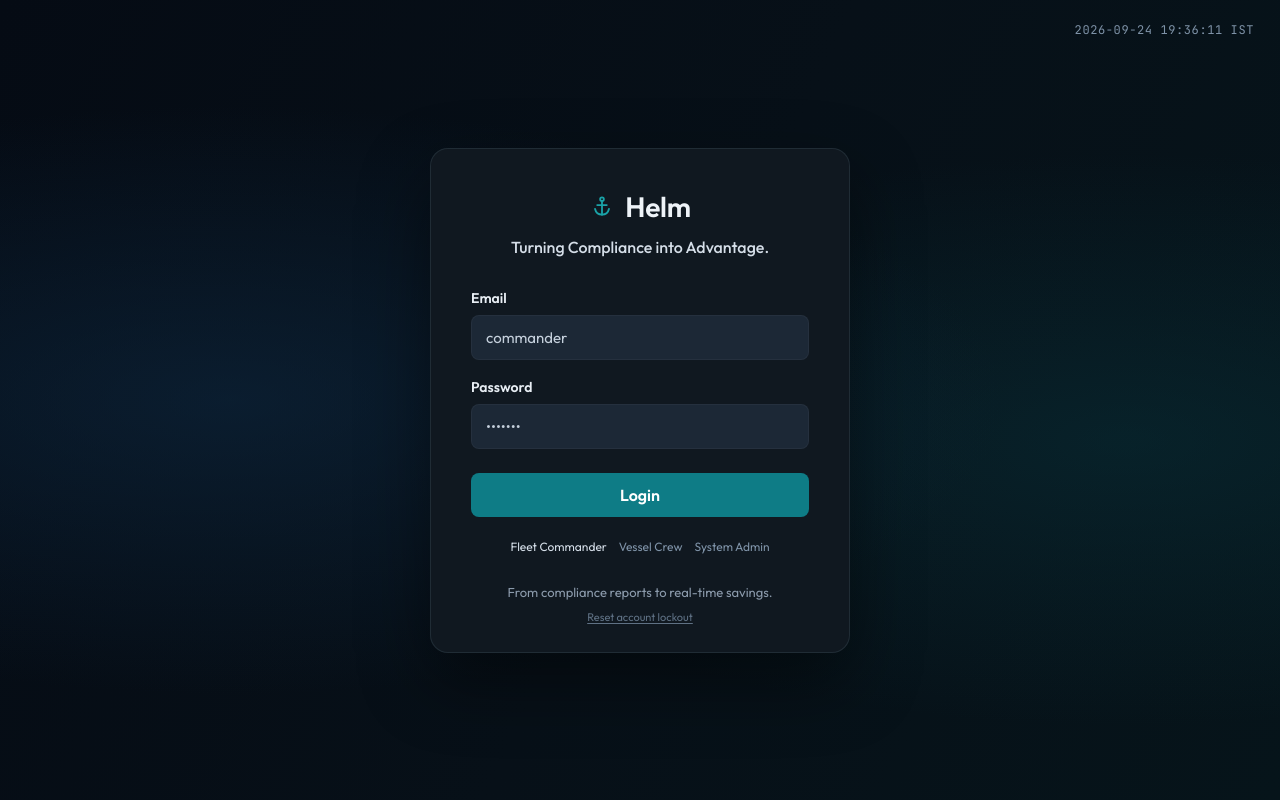
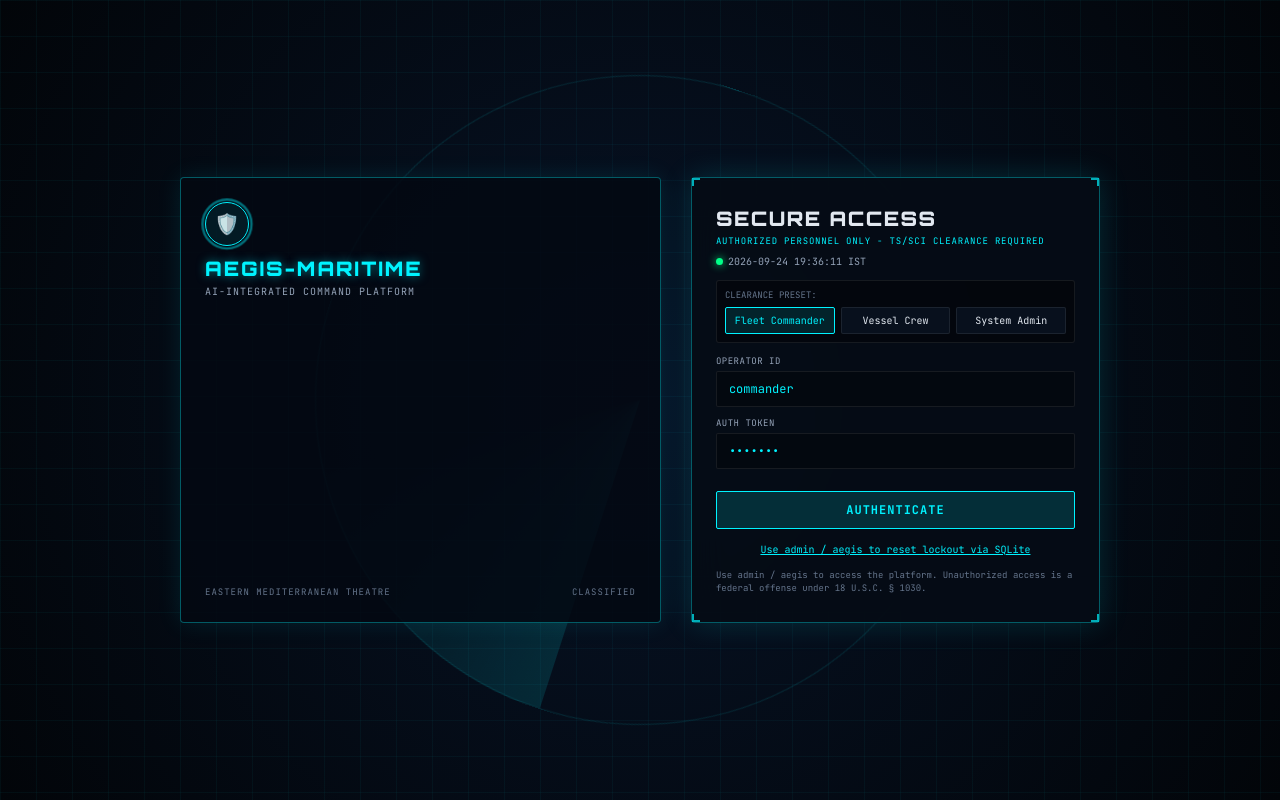
Before and after one commit to srivastavakhushi/AI_Swarm-Intelligence, a FastAPI app: page / in a window 1280 px wide. Run offline with FastAPI, Linux system fonts and the light colour scheme; parts of the project's set-up code (start-up, migrations or seed data) failed here and were passed over.

Commit message:
Remove the login boot log and show Indian Standard Time.
The circled terminal stream is gone from the secure-access screen. The live clock uses Asia/Kolkata, so a 14:00 UTC reading displays as 19:30 IST.

Co-authored-by: Khushi Srivastava <srivastavakhushi@users.noreply.github.com>

```diff
--- a/static/css/style.css
+++ b/static/css/style.css
@@ -105,151 +105,111 @@ html, body {
 .pill-dot.cyan { background: var(--neon-cyan); box-shadow: 0 0 6px var(--neon-cyan); }
 
 /* ==========================================================================
-   1. LOGIN — dark centered card (Helm reference, app palette)
+   1. LOGIN OVERLAY (boot sequence log removed)
    ========================================================================== */
 .login-overlay {
   position: fixed;
   top: 0; left: 0; width: 100vw; height: 100vh;
   z-index: 9999;
-  background:
-    radial-gradient(ellipse at 18% 50%, rgba(14, 42, 68, 0.55) 0%, transparent 52%),
-    radial-gradient(ellipse at 88% 55%, rgba(10, 62, 72, 0.35) 0%, transparent 46%),
-    linear-gradient(115deg, #050b14 0%, #071018 52%, #06141a 100%);
+  background: radial-gradient(circle at center, #071326 0%, #020509 100%);
   display: flex; align-items: center; justify-content: center;
-  font-family: var(--font-body);
 }
-.login-ist-clock {
-  position: absolute;
-  top: 22px;
-  right: 26px;
-  font-family: var(--font-mono);
-  font-size: 12px;
-  letter-spacing: 0.6px;
-  color: #7f93a8;
+.login-grid-bg {
+  position: absolute; top: 0; left: 0; width: 100%; height: 100%;
+  background-image:
+    linear-gradient(rgba(0, 243, 255, 0.04) 1px, transparent 1px),
+    linear-gradient(90deg, rgba(0, 243, 255, 0.04) 1px, transparent 1px);
+  background-size: 36px 36px;
+  pointer-events: none;
 }
-.login-card {
-  width: 420px;
-  max-width: calc(100vw - 32px);
-  background: #101820;
-  border: 1px solid rgba(148, 184, 200, 0.12);
-  border-radius: 18px;
-  padding: 44px 40px 28px;
-  box-shadow: 0 28px 70px rgba(0, 0, 0, 0.45);
-  color: #e8eef4;
+.login-radar-sweep {
+  position: absolute; width: 650px; height: 650px; border-radius: 50%;
+  border: 1px solid rgba(0, 243, 255, 0.12);
+  background: conic-gradient(from 0deg, rgba(0, 243, 255, 0.12), transparent 60deg);
+  animation: radarRotate 12s linear infinite; pointer-events: none;
 }
-.login-brand {
-  display: flex;
-  align-items: center;
-  justify-content: center;
-  gap: 10px;
-  color: #1aa3a8;
+@keyframes radarRotate {
+  from { transform: rotate(0deg); }
+  to { transform: rotate(360deg); }
 }
-.login-anchor { display: flex; align-items: center; }
-.login-wordmark {
-  font-family: var(--font-body);
-  font-size: 28px;
-  font-weight: 600;
-  letter-spacing: -0.3px;
-  color: #eef3f8;
-  line-height: 1;
+
+.sci-fi-login-split-container {
+  position: relative; width: 920px; max-width: 95vw;
+  display: flex; gap: 30px; z-index: 10; align-items: stretch;
 }
-.login-tagline {
-  text-align: center;
-  margin-top: 16px;
-  font-size: 16px;
-  font-weight: 500;
-  color: #d5dee8;
+
+.login-left-terminal-panel {
+  flex: 1.2; display: flex; flex-direction: column; justify-content: space-between;
+  background: rgba(4, 9, 18, 0.85); border: 1px solid var(--border-cyan);
+  padding: 24px; border-radius: 4px; box-shadow: 0 0 25px rgba(0, 243, 255, 0.1);
 }
-.login-form {
-  display: flex;
-  flex-direction: column;
-  gap: 18px;
-  margin-top: 32px;
+.terminal-brand-header { margin-bottom: 16px; }
+.cyber-emblem {
+  position: relative; width: 44px; height: 44px; margin-bottom: 10px;
+  display: flex; align-items: center; justify-content: center;
+  background: rgba(0, 243, 255, 0.08); border: 1px solid var(--neon-cyan); border-radius: 50%;
 }
-.login-field label {
-  display: block;
-  font-size: 14px;
-  font-weight: 600;
-  color: #e8eef4;
-  margin-bottom: 8px;
+.emblem-symbol { font-size: 20px; }
+.pulse-ring {
+  position: absolute; width: 100%; height: 100%; border-radius: 50%;
+  border: 2px solid var(--neon-cyan); animation: pulseScale 2s ease-out infinite;
 }
-.login-field input {
-  width: 100%;
-  background: #1c2836;
-  border: 1px solid rgba(255, 255, 255, 0.04);
-  border-radius: 8px;
-  outline: none;
-  color: #c5d0dc;
-  font-family: var(--font-body);
-  font-size: 15px;
-  padding: 12px 14px;
-  transition: border-color 0.15s ease, box-shadow 0.15s ease;
+@keyframes pulseScale {
+  0% { transform: scale(1); opacity: 0.8; }
+  100% { transform: scale(1.5); opacity: 0; }
 }
-.login-field input::placeholder { color: #6d7d8e; }
-.login-field input:focus {
-  border-color: rgba(26, 163, 168, 0.7);
-  box-shadow: 0 0 0 3px rgba(26, 163, 168, 0.16);
+.login-title {
+  font-family: var(--font-title); font-size: 20px; font-weight: 900;
+  letter-spacing: 2px; color: var(--neon-cyan); text-shadow: 0 0 10px rgba(0, 243, 255, 0.5);
 }
+.login-subtitle { font-size: 10px; color: var(--text-dim); margin-top: 4px; letter-spacing: 1px; }
+.terminal-footer-meta {
+  display: flex; justify-content: space-between; font-size: 9px; color: var(--text-muted); letter-spacing: 1px;
+  margin-top: 28px;
+}
+
+.login-right-form-panel {
+  flex: 1; position: relative; background: rgba(6, 12, 22, 0.94);
+  backdrop-filter: blur(16px); border: 1px solid var(--border-cyan);
+  padding: 28px 24px; border-radius: 4px; display: flex; flex-direction: column; justify-content: center;
+  box-shadow: 0 0 30px rgba(0, 243, 255, 0.15);
+}
+.secure-access-title {
+  font-family: var(--font-title); font-size: 20px; font-weight: 900;
+  letter-spacing: 1.5px; color: var(--text-main); text-transform: uppercase;
+}
+.clearance-req-lbl { font-size: 9px; color: var(--neon-cyan); letter-spacing: 0.8px; margin-top: 4px; }
+.access-timestamp { font-size: 10px; color: var(--text-dim); margin-top: 8px; display: flex; align-items: center; }
+
+.role-preset-box {
+  background: rgba(0, 0, 0, 0.4); border: 1px solid var(--border-dim); padding: 8px; border-radius: 3px;
+}
+.preset-label { font-size: 9px; color: var(--text-muted); margin-bottom: 6px; }
+.role-presets { display: grid; grid-template-columns: repeat(3, 1fr); gap: 6px; }
+.preset-btn {
+  background: rgba(12, 22, 38, 0.7); border: 1px solid var(--border-dim);
+  color: var(--text-main); padding: 6px 4px; border-radius: 2px; cursor: pointer;
+  font-family: var(--font-mono); font-size: 10px; text-align: center; transition: all 0.2s ease;
+}
+.preset-btn.active, .preset-btn:hover {
+  border-color: var(--neon-cyan); background: rgba(0, 243, 255, 0.12); color: var(--neon-cyan);
+}
+
+.login-form { display: flex; flex-direction: column; gap: 10px; }
+.cyber-input-group label { display: block; font-size: 9px; color: var(--text-dim); margin-bottom: 4px; letter-spacing: 0.5px; }
+.input-wrapper input {
+  width: 100%; background: rgba(4, 8, 15, 0.9); border: 1px solid var(--border-dim);
+  border-radius: 2px; outline: none; color: var(--neon-cyan); font-family: var(--font-mono);
+  font-size: 12px; padding: 9px 12px; transition: all 0.2s;
+}
+.input-wrapper input:focus { border-color: var(--neon-cyan); box-shadow: 0 0 10px rgba(0, 243, 255, 0.25); }
 .login-error-banner {
   background: rgba(255, 30, 67, 0.12);
   color: #ff9aab;
-  border-radius: 8px;
-  padding: 8px 12px;
-  font-size: 13px;
-  line-height: 1.4;
+  border-radius: 2px;
+  padding: 6px 8px;
+  font-size: 10px;
 }
-.login-submit {
-  width: 100%;
-  margin-top: 6px;
-  background: #0e7c86;
-  color: #ffffff;
-  border: none;
-  border-radius: 8px;
-  padding: 12px 16px;
-  font-family: var(--font-body);
-  font-size: 16px;
-  font-weight: 600;
-  cursor: pointer;
-  transition: background 0.15s ease;
-}
-.login-submit:hover { background: #14919c; }
-.login-submit:active { background: #0c6c75; }
-.login-roles {
-  display: flex;
-  justify-content: center;
-  gap: 8px;
-  margin-top: 18px;
-}
-.preset-btn {
-  background: transparent;
-  border: none;
-  color: #7f93a8;
-  padding: 4px 2px;
-  cursor: pointer;
-  font-family: var(--font-body);
-  font-size: 12px;
-  transition: color 0.15s ease;
-}
-.preset-btn.active, .preset-btn:hover { color: #d5dee8; }
-.login-footnote {
-  text-align: center;
-  margin-top: 26px;
-  color: #8b9aab;
-  font-size: 13px;
-}
-.login-unlock {
-  display: block;
-  margin: 10px auto 0;
-  background: none;
-  border: none;
-  color: #5f7184;
-  font-family: var(--font-body);
-  font-size: 11px;
-  cursor: pointer;
-  text-decoration: underline;
-  text-underline-offset: 2px;
-}
-.login-unlock:hover { color: #8b9aab; }
 
 .cyber-btn {
   position: relative; background: rgba(0, 243, 255, 0.15); border: 1px solid var(--neon-cyan);
--- a/templates/index.html
+++ b/templates/index.html
@@ -20,50 +20,86 @@
 <body class="aegis-hud-theme">
 
   <!-- ================================================================= -->
-  <!-- 1. LOGIN — dark card matching the Helm reference layout          -->
+  <!-- 1. SCI-FI AUTHENTICATION PORTAL (boot log removed)               -->
   <!-- ================================================================= -->
   <div id="login-overlay" class="login-overlay">
-    <div class="login-ist-clock" id="login-live-time">— IST</div>
+    <div class="login-grid-bg"></div>
+    <div class="login-radar-sweep"></div>
 
-    <div class="login-card">
-      <div class="login-brand">
-        <span class="login-anchor" aria-hidden="true">
-          <svg viewBox="0 0 24 24" width="26" height="26" fill="none" stroke="currentColor" stroke-width="1.7" stroke-linecap="round" stroke-linejoin="round">
-            <circle cx="12" cy="4.8" r="1.7"></circle>
-            <path d="M12 6.8V19"></path>
-            <path d="M7.6 10.2h8.8"></path>
-            <path d="M12 19c-3.6 0-5.8-2.4-6.4-5.2"></path>
-            <path d="M12 19c3.6 0 5.8-2.4 6.4-5.2"></path>
-          </svg>
-        </span>
-        <span class="login-wordmark">Helm</span>
+    <div class="sci-fi-login-split-container">
+      <div class="login-left-terminal-panel">
+        <div class="terminal-brand-header">
+          <div class="cyber-emblem">
+            <div class="pulse-ring"></div>
+            <span class="emblem-symbol">🛡️</span>
           </div>
-      <p class="login-tagline">Turning Compliance into Advantage.</p>
-
-      <form id="login-form" class="login-form">
-        <div class="login-field">
-          <label for="login-username">Email</label>
-          <input type="text" id="login-username" value="commander" required placeholder="captain@maritime.com" autocomplete="username">
+          <h1 class="login-title">AEGIS-MARITIME</h1>
+          <p class="login-subtitle">AI-INTEGRATED COMMAND PLATFORM</p>
         </div>
 
-        <div class="login-field">
-          <label for="login-password">Password</label>
-          <input type="password" id="login-password" value="test123" required placeholder="Enter password" autocomplete="current-password">
+        <div class="terminal-footer-meta">
+          <span>EASTERN MEDITERRANEAN THEATRE</span>
+          <span>CLASSIFIED</span>
+        </div>
+      </div>
+
+      <div class="login-right-form-panel">
+        <div class="hud-corner top-left"></div>
+        <div class="hud-corner top-right"></div>
+        <div class="hud-corner bottom-left"></div>
+        <div class="hud-corner bottom-right"></div>
+
+        <div class="secure-access-box">
+          <h2 class="secure-access-title">SECURE ACCESS</h2>
+          <div class="clearance-req-lbl">AUTHORIZED PERSONNEL ONLY - TS/SCI CLEARANCE REQUIRED</div>
+          <div class="access-timestamp"><span class="ind-dot active"></span> <span id="login-live-time">— IST</span></div>
+
+          <div class="role-preset-box mt-3">
+            <div class="preset-label">CLEARANCE PRESET:</div>
+            <div class="role-presets">
+              <button type="button" class="preset-btn active" data-user="commander" data-pwd="test123">
+                <span class="preset-role">Fleet Commander</span>
+              </button>
+              <button type="button" class="preset-btn" data-user="crew" data-pwd="test123">
+                <span class="preset-role">Vessel Crew</span>
+              </button>
+              <button type="button" class="preset-btn" data-user="admin" data-pwd="test123">
+                <span class="preset-role">System Admin</span>
+              </button>
+            </div>
+          </div>
+
+          <form id="login-form" class="login-form mt-3">
+            <div class="cyber-input-group">
+              <label for="login-username">OPERATOR ID</label>
+              <div class="input-wrapper">
+                <input type="text" id="login-username" value="commander" required placeholder="Enter operator ID" autocomplete="off">
+              </div>
+            </div>
+
+            <div class="cyber-input-group">
+              <label for="login-password">AUTH TOKEN</label>
+              <div class="input-wrapper">
+                <input type="password" id="login-password" value="test123" required placeholder="Enter auth token">
+              </div>
             </div>
 
             <div id="login-error-banner" class="login-error-banner hidden"></div>
 
-        <button type="submit" id="btn-login-submit" class="login-submit">Login</button>
+            <button type="submit" id="btn-login-submit" class="cyber-btn primary-cyber-btn full-width mt-3">
+              <span class="cyber-btn-text">AUTHENTICATE</span>
+            </button>
           </form>
 
-      <div class="login-roles" aria-label="Demo accounts">
-        <button type="button" class="preset-btn active" data-user="commander" data-pwd="test123">Fleet Commander</button>
-        <button type="button" class="preset-btn" data-user="crew" data-pwd="test123">Vessel Crew</button>
-        <button type="button" class="preset-btn" data-user="admin" data-pwd="test123">System Admin</button>
+          <div class="lockout-recovery-box mt-3 text-center">
+            <button id="btn-login-unlock" type="button" class="text-btn text-cyan text-xs">Use admin / aegis to reset lockout via SQLite</button>
           </div>
 
-      <p class="login-footnote">From compliance reports to real-time savings.</p>
-      <button id="btn-login-unlock" type="button" class="login-unlock">Reset account lockout</button>
+          <div class="legal-disclaimer-text mt-3">
+            Use admin / aegis to access the platform. Unauthorized access is a federal offense under 18 U.S.C. § 1030.
+          </div>
+        </div>
+      </div>
     </div>
   </div>
 
```
Also changed, not shown: static/js/app.js (+22 -8 lines). Lines whose indentation alone changed are shown as unchanged.
